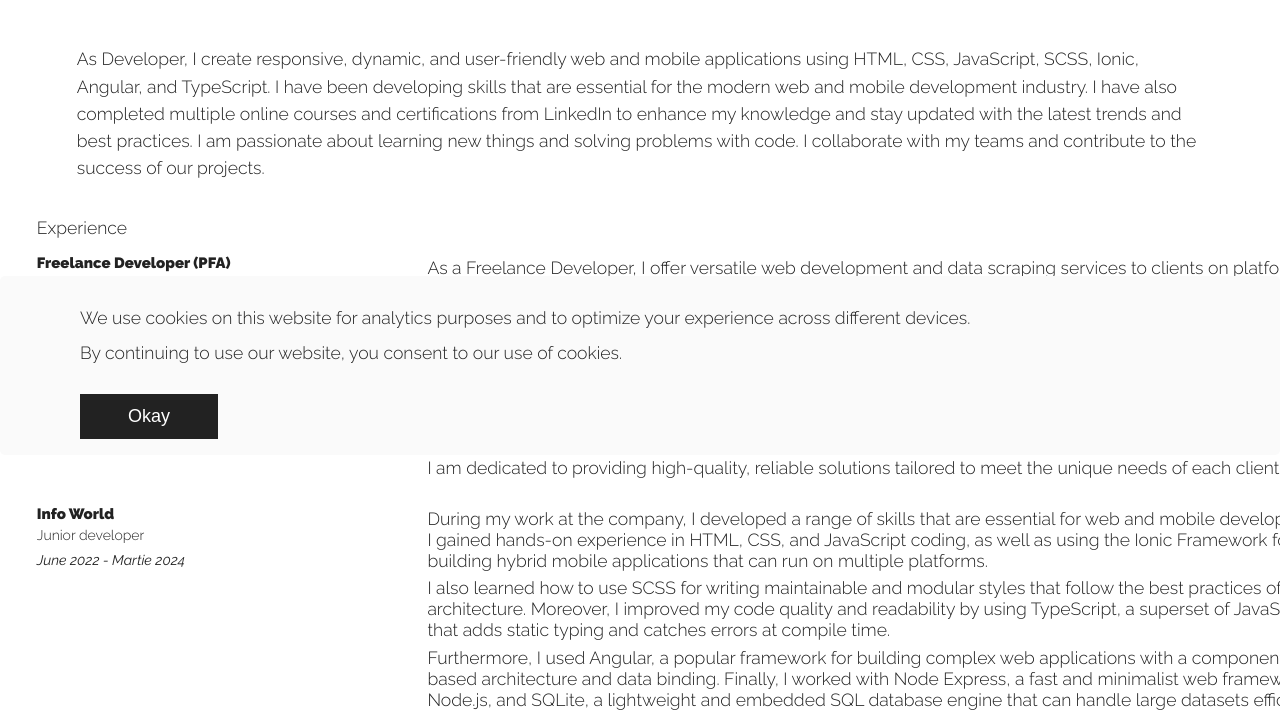
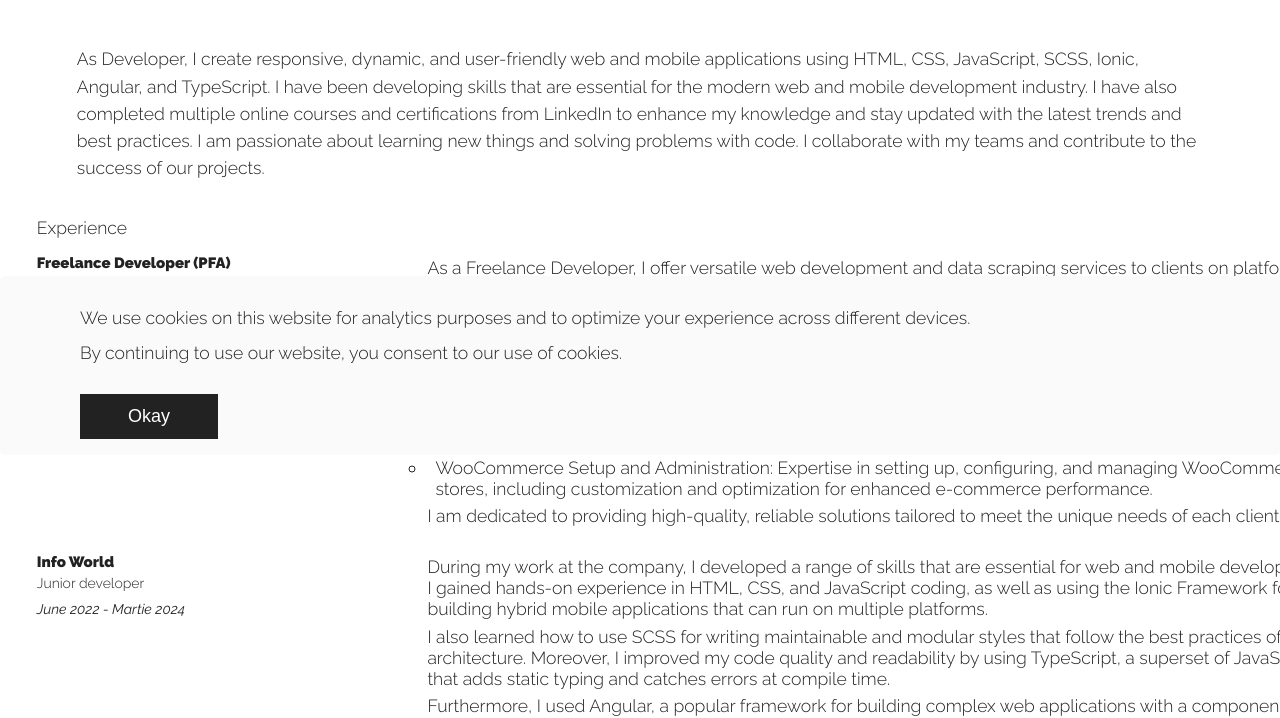
Before and after one commit to dornescum/cv-spa, a website with bundled scripts: page public/index.html in a window 1280 px wide. Shown: the part 345-1063 px from the top of the page. Built offline with nearby package versions, Linux system fonts and the light colour scheme.

Commit message:
Add WooCommerce expertise to skills list
In the skills section of the public index page, a new item was added. The new skill highlighted is "WooCommerce Setup and Administration", showcasing an expertise in managing WooCommerce stores for enhanced e-commerce performance.

```diff
--- a/public/index.html
+++ b/public/index.html
@@ -251,6 +251,9 @@
                                 <li>
                                     Data Processing: Capable of cleaning and processing data using Pandas, delivering
                                     results in various formats such as CSV, PDF, and JSON.
+                                </li>
+                                <li>
+                                    WooCommerce Setup and Administration: Expertise in setting up, configuring, and managing WooCommerce stores, including customization and optimization for enhanced e-commerce performance.
                                 </li>
                             </ul>
                             <p>
```
